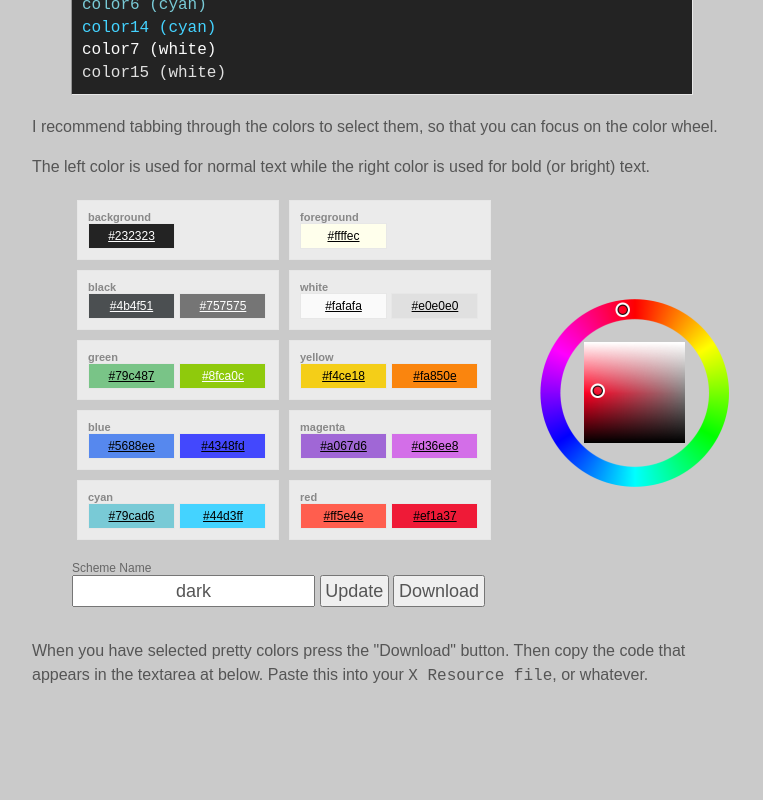
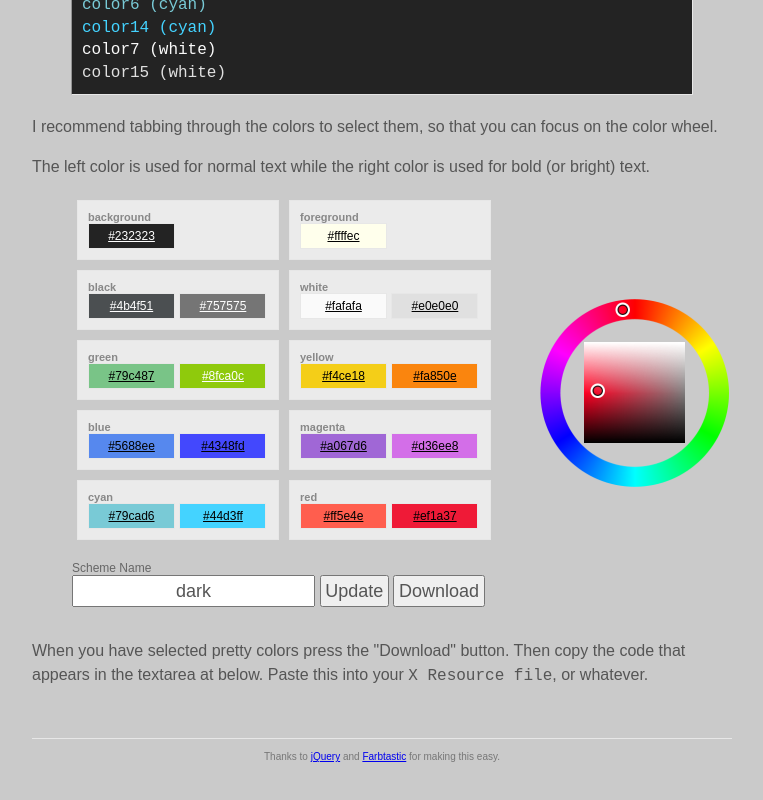
Before and after one commit to axiom/termscheme, a plain HTML site: page builder.html in a window 1280 px wide. Shown: the part 513-1313 px from the top of the page, without its empty margins (258-1021 px from the left). Before the commit the page ends 1251 px from the top, so only its background shows below. Drawn offline with nearby package versions, Linux system fonts and the light colour scheme.

Commit message:
added footer and meta data

```diff
--- a/builder.html
+++ b/builder.html
@@ -4,6 +4,15 @@
 <html xmlns="http://www.w3.org/1999/xhtml" xml:lang="en" lang="en">
 	<head>
 		<title>Color scheme builder</title>
+
+		<link rel="home" title="antiklimax.se" href="http://antiklimax.se"/>
+		<link rev="made" title="Johannes Martinsson" href="http://antiklimax.se/me"/>
+		<meta name="description" content="Build a color scheme for your terminal. Select colors, see result and download X resource code." />
+		<meta name="keywords" content="terminal, color, rxvt, urxvt, x, x resource, color scheme, colorscheme, generator, builder" />
+		<meta name="date" content="2010-01-31" />
+		<meta name="copyright" content="Johannes Martinsson" />
+		<meta name="author" content="Johannes Martinsson" />
+
 		<script type="text/javascript" src="http://ajax.googleapis.com/ajax/libs/jquery/1.4.1/jquery.min.js"></script>
 		<script type="text/javascript" src="farbtastic/farbtastic.js"></script>
 		<script type="text/javascript" src="builder.js"></script>
@@ -33,6 +42,15 @@
 
 			body > p {
 				line-height: 1.5em;
+			}
+
+			p#footer {
+				border-top: 1px solid #e7e7e7;
+				padding: 10px;
+				margin: 50px 0 0 0;
+				font-size: 10px;
+				color: #777;
+				text-align: center;
 			}
 
 			h1 {
@@ -255,5 +273,11 @@
 		</p>
 
 		<textarea rows="21" cols="60" id="output"></textarea>
+
+		<p id="footer">
+			Thanks to <a href="http://jquery.com">jQuery</a> and <a
+				href="http://acko.net/dev/farbtastic">Farbtastic</a> for
+			making this easy.
+		</p>
 	</body>
 </html>
```
